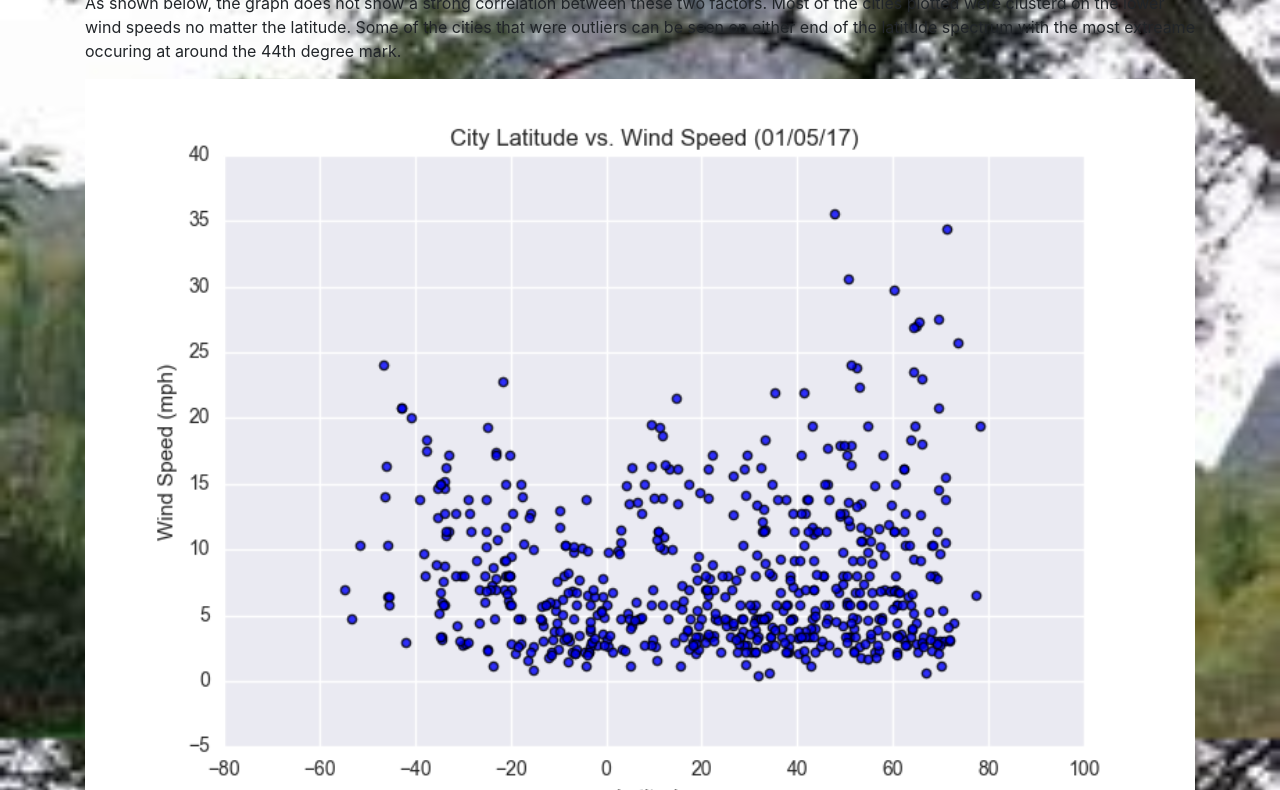
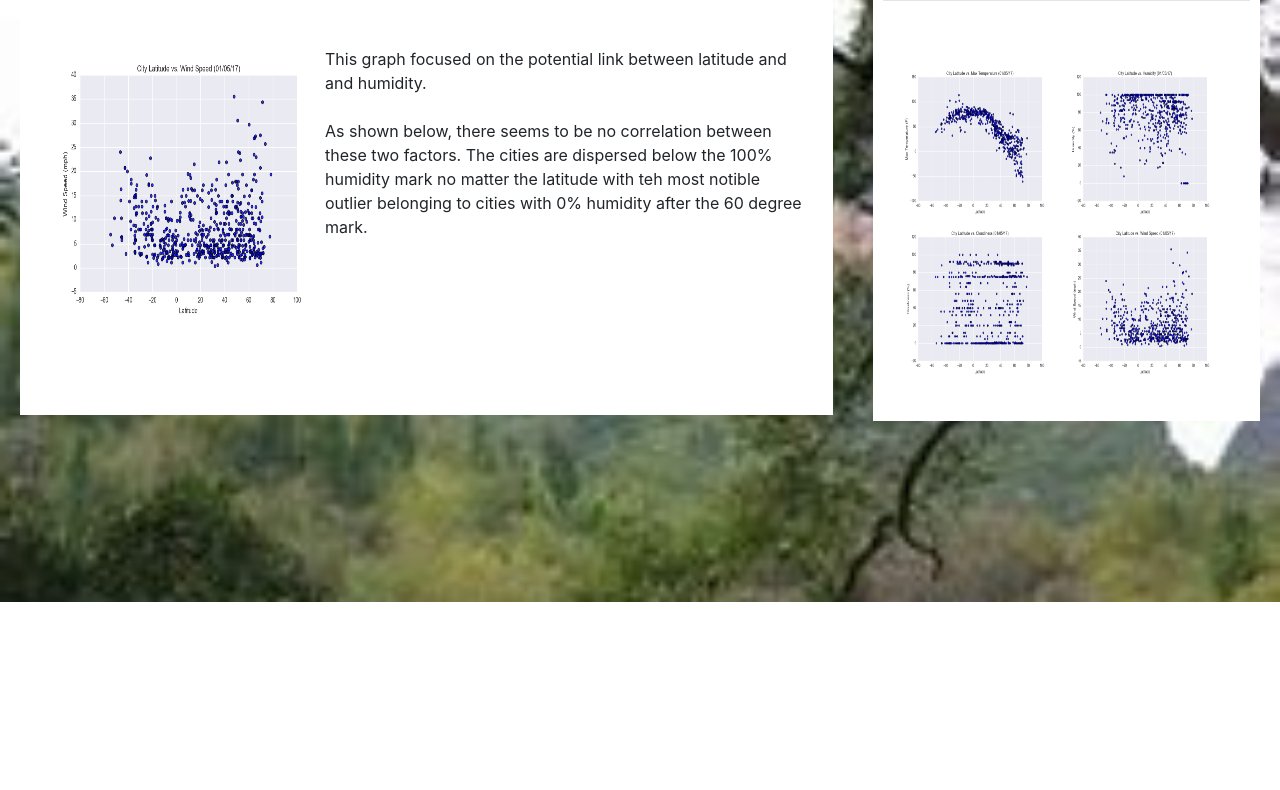
Before and after one commit to Tam-ala/Web-Design-Challenge, a plain HTML site: page Resources/assets/plot4.html in a window 1280 px wide. Shown: the part 198-988 px from the top of the page. After the commit the page ends 800 px from the top, so only its background shows below. Drawn offline with nearby package versions, Linux system fonts and the light colour scheme.

Commit message:
fixing and styling html files

```diff
--- a/Resources/assets/css/style.css
+++ b/Resources/assets/css/style.css
@@ -49,6 +49,13 @@ li.dropdown {
 	padding: 16px;
  }
 
+ .lat-font-humid {
+	font-size: xx-large;
+	color: white;
+	background-color: rgb(247, 105, 129);
+	padding: 16px;
+ }
+
 .box {
 	padding: 10px;
     background: white;
@@ -80,7 +87,7 @@ li.dropdown {
 	background-attachment: fixed;
 }
 #plot3bg {
-	background-image: url("../visualization/cloudbg3.jpg");
+	background-image: url("../visualization/cloudbg5.jpg");
 	background-repeat: no-repeat;
 	background-size: cover;
 	background-attachment: fixed;
--- a/Resources/assets/plot4.html
+++ b/Resources/assets/plot4.html
@@ -45,26 +45,67 @@
     </div>
   </nav>
 
-  <div class="container">
+  <div class="container-fluid">
+    <div class="row">
+      <div class="col-sm-12 col-md-8">
+        <div class="box">
+          <div class="page-header">
             <h3>Latitude and Wind Speed</h3>
             <hr>
+            <div class="box">
+              <img src="../assets/visualization/windSpeed.png" alt="Latitude vs. Wind Speed" height="280" width="280"
+                align="left">
               <p>
-      This graph focused on the potential link between latitude and wind speed.
+                This graph focused on the potential link between latitude and and humidity.
                 <br>
                 <br>
-      As shown below, the graph does not show a strong correlation between these two factors.
-      Most of the cities plotted were clusterd on the lower wind speeds no matter the latitude.
-      Some of the cities that were outliers can be seen on either end of the latitude spectrum
-      with the most extreame occuring at around the 44th degree mark.
+                As shown below, there seems to be no correlation between these two factors.
+                The cities are dispersed below the 100% humidity mark no matter
+                the latitude with teh most notible outlier belonging to cities with 0% humidity
+                after the 60 degree mark.
+                <br>
+                <br>
+                <br>
+                <br>
+                <br>
+                <br>
               </p>
-    <div class="row">
+            </div>
+          </div>
+        </div>
+      </div>
+
+            <!-- <div class="row">
               <div class="col-xs-12 col-sm-12 col-md-12">
                 <a target="_blank" href="visualization/windSpeed.png">
                   <img src="visualization/windSpeed.png" alt="Wind Graph" class="responsive img-fluid">
                 </a>
               </div>
+            </div> -->
+
+            <div class="col-md-4">
+              <div class="box">
+                <div class="page-header">
+                  <h1 class="title">Visualizations</h1>
+                  <hr>
+                </div>
+                <div class="box">
+                  <a href="plot1.html"><img src="../assets/visualization/maxtemp.png" alt="Latitude vs. Max Temperature"
+                      height="160" width="160"></a>
+                  <a href="plot2.html"><img src="../assets/visualization/humidity.png" alt="Latitude vs. Humidity"
+                      height="160" width="160"></a>
+                  <a href="plot3.html"><img src="../assets/visualization/cloudiness.png" alt="Latitude vs. Cloudiness"
+                      height="160" width="160"></a>
+                  <a href="plot4.html"><img src="../assets/visualization/windSpeed.png" alt="Latitude vs. Wind Speed"
+                      height="160" width="160"></a>
                 </div>
               </div>
+            </div>
+          </div>
+        </div>
+      </div>
+    </div>
+
 
     <script src="https://code.jquery.com/jquery-3.3.1.slim.min.js"
       integrity="sha384-q8i/X+965DzO0rT7abK41JStQIAqVgRVzpbzo5smXKp4YfRvH+8abtTE1Pi6jizo"
```
Also changed, not shown: Resources/assets/plot1.html (+4 -5 lines), Resources/assets/plot2.html (+43 -9 lines), Resources/assets/plot3.html (+39 -8 lines), index.html (+3 -4 lines). Lines whose indentation alone changed are shown as unchanged.
